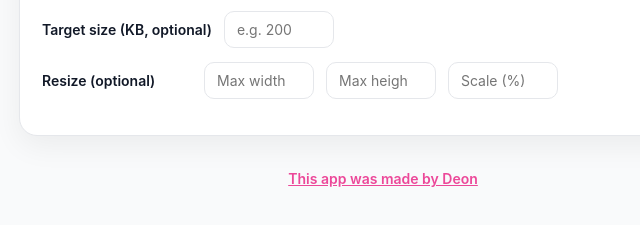
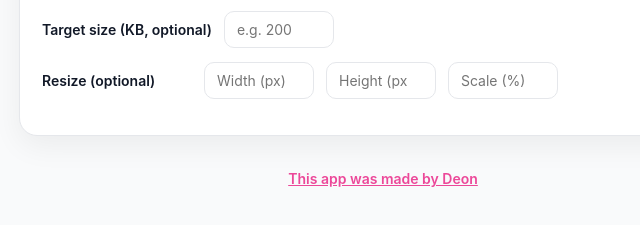
Before and after one commit to D30N/image-compressor, a plain HTML site: page index.html in a window 1280 px wide. Shown: the part 769-994 px from the top of the page, 257-897 px from the left. Drawn offline with nearby package versions, Linux system fonts and the light colour scheme.

Commit message:
Resize placeholders: shorten so they fit the inputs

```diff
--- a/index.html
+++ b/index.html
@@ -86,7 +86,7 @@
         <div class="row"><label for="formatSel" data-i18n="formatLabel">Output format</label><select id="formatSel"><option value="jpeg">JPG</option><option value="png">PNG</option><option value="webp">WebP</option></select></div>
         <p class="note" id="pngNote" style="display:none" data-i18n="pngNote">PNG is lossless, so the quality setting has no effect on it.</p>
         <div class="row"><label for="targetInput" data-i18n="targetLabel">Target size (KB, optional)</label><input type="number" id="targetInput" min="10" data-i18n-ph="targetPh" placeholder="e.g. 200"></div>
-        <div class="row"><label data-i18n="resizeLabel">Resize (optional)</label><input type="number" id="maxW" min="1" data-i18n-ph="maxWPh" placeholder="Max width (px)"><input type="number" id="maxH" min="1" data-i18n-ph="maxHPh" placeholder="Max height (px)"><input type="number" id="scalePct" min="1" max="100" data-i18n-ph="scalePh" placeholder="Scale (%)"></div>
+        <div class="row"><label data-i18n="resizeLabel">Resize (optional)</label><input type="number" id="maxW" min="1" data-i18n-ph="maxWPh" placeholder="Width (px)"><input type="number" id="maxH" min="1" data-i18n-ph="maxHPh" placeholder="Height (px)"><input type="number" id="scalePct" min="1" max="100" data-i18n-ph="scalePh" placeholder="Scale (%)"></div>
       </div>
 
       <div class="results" id="resultsBox" style="display:none">
@@ -131,7 +131,7 @@ var LANGS = {
     hint: "Your file is read only inside this browser tab. Nothing is uploaded to any server, and nothing is saved after you close the page.",
     settingsTitle: "Settings", qualityLabel: "Quality", formatLabel: "Output format",
     targetLabel: "Target size (KB, optional)", targetPh: "e.g. 200",
-    resizeLabel: "Resize (optional)", maxWPh: "Max width (px)", maxHPh: "Max height (px)", scalePh: "Scale (%)",
+    resizeLabel: "Resize (optional)", maxWPh: "Width (px)", maxHPh: "Height (px)", scalePh: "Scale (%)",
     pngNote: "PNG is lossless, so the quality setting has no effect on it.",
     resultsTitle: "Results", downloadAll: "Download all (.zip)", clearAll: "Clear all",
     download: "Download", processing: "Compressing...",
@@ -149,7 +149,7 @@ var LANGS = {
     hint: "നിങ്ങളുടെ ഫയൽ ഈ browser tab-ൽ മാത്രമേ വായിക്കൂ. ഒന്നും server-ലേക്ക് upload ആകില്ല, പേജ് അടച്ചാൽ ഒന്നും save ആകില്ല.",
     settingsTitle: "ക്രമീകരണങ്ങൾ", qualityLabel: "Quality", formatLabel: "Output format",
     targetLabel: "Target size (KB, optional)", targetPh: "ഉദാ. 200",
-    resizeLabel: "Resize (optional)", maxWPh: "Max width (px)", maxHPh: "Max height (px)", scalePh: "Scale (%)",
+    resizeLabel: "Resize (optional)", maxWPh: "Width (px)", maxHPh: "Height (px)", scalePh: "Scale (%)",
     pngNote: "PNG lossless ആണ്, അതുകൊണ്ട് quality setting അതിന് ബാധകമല്ല.",
     resultsTitle: "ഫലങ്ങൾ", downloadAll: "എല്ലാം download ചെയ്യുക (.zip)", clearAll: "എല്ലാം മായ്ക്കുക",
     download: "Download", processing: "Compress ചെയ്യുന്നു...",
```
